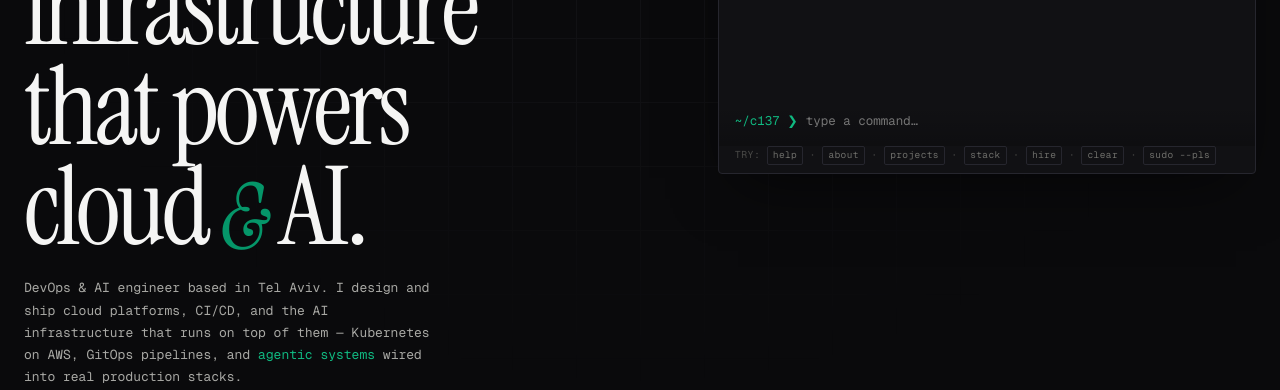
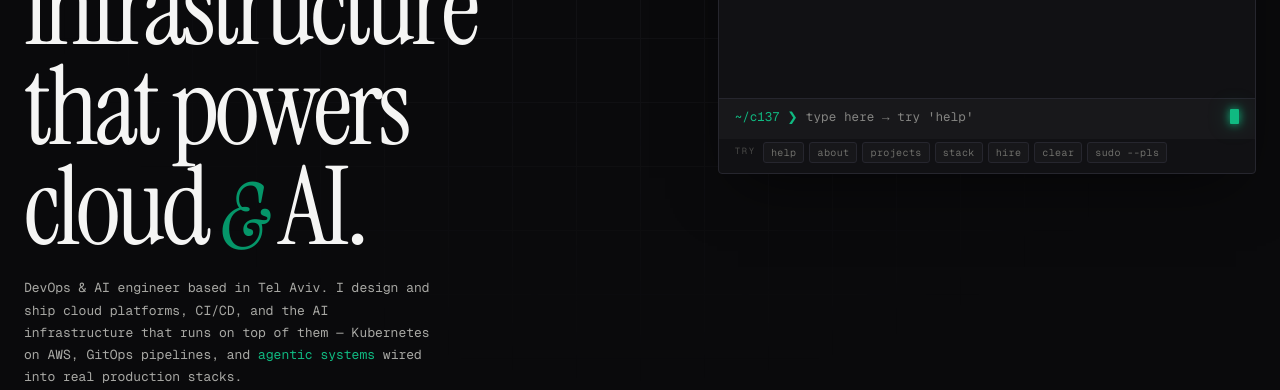
Before and after one commit to See-137/digital-business-card, a plain HTML site: page operator-console.html in a window 1280 px wide. Shown: the part 410-800 px from the top of the page. Drawn offline with nearby package versions, Linux system fonts and the light colour scheme.

Commit message:
feat: prominent idle cursor, type-here placeholder, cleaner tip bar

```diff
--- a/operator-console.html
+++ b/operator-console.html
@@ -385,8 +385,29 @@ body[data-grid="true"]::before {
 .term-input-line {
   display: flex;
   align-items: center;
-  padding: 6px 16px 16px;
-  background: linear-gradient(to bottom, transparent, rgba(0,0,0,0.2));
+  padding: 8px 16px 12px;
+  border-top: 1px solid var(--line-2);
+  background: rgba(255,255,255,0.03);
+  cursor: text;
+}
+.term-input-field {
+  flex: 1;
+  display: flex;
+  align-items: center;
+  position: relative;
+}
+/* Prominent idle block cursor — shown only when empty and not focused */
+.term-input-field:has(input:placeholder-shown:not(:focus))::after {
+  content: '';
+  display: inline-block;
+  width: 9px;
+  height: 15px;
+  background: var(--accent);
+  animation: caret 0.9s step-end infinite;
+  box-shadow: 0 0 10px var(--accent), 0 0 22px color-mix(in oklab, var(--accent) 40%, transparent);
+  border-radius: 1px;
+  margin-left: 1px;
+  flex-shrink: 0;
 }
 .term-input {
   flex: 1;
@@ -397,6 +418,13 @@ body[data-grid="true"]::before {
   font-family: var(--mono);
   font-size: 12.5px;
   caret-color: var(--accent);
+  caret-shape: block;
+  min-width: 0;
+}
+.term-input::placeholder {
+  color: var(--ink-2);
+  opacity: 0.75;
+  letter-spacing: 0.01em;
 }
 .term-cursor {
   display: inline-block;
@@ -409,20 +437,39 @@ body[data-grid="true"]::before {
 }
 @keyframes caret { 50% { opacity: 0; } }
 .term-tip {
+  display: flex;
+  align-items: center;
+  flex-wrap: wrap;
+  gap: 5px;
   font-size: 10px;
   color: var(--ink-4);
-  padding: 0 16px 8px;
+  padding: 3px 16px 10px;
   letter-spacing: 0.04em;
 }
+.term-tip-label {
+  font-family: var(--mono);
+  font-size: 9px;
+  letter-spacing: 0.18em;
+  text-transform: uppercase;
+  color: var(--ink-4);
+  margin-right: 2px;
+  flex-shrink: 0;
+}
 .term-tip kbd {
-  display: inline-block;
-  padding: 1px 5px;
+  display: inline-flex;
+  align-items: center;
+  padding: 2px 7px;
   border: 1px solid var(--line-2);
-  border-radius: 2px;
-  font-family: var(--mono);
-  font-size: 9.5px;
+  border-radius: 3px;
+  font-family: var(--mono);
+  font-size: 10px;
   color: var(--ink-3);
-}
+  background: rgba(255,255,255,0.025);
+  cursor: pointer;
+  transition: color 0.15s, border-color 0.15s;
+  white-space: nowrap;
+}
+.term-tip kbd:hover { color: var(--accent); border-color: var(--accent); }
 
 /* ------- SECTION HEADER ------- */
 section.block {
@@ -1104,10 +1151,13 @@ section.block {
         <div class="terminal-body" id="term-body"></div>
         <div class="term-input-line">
           <span class="term-prompt">~/c137 ❯</span>
-          <input class="term-input" id="term-input" autocomplete="off" autocapitalize="off" spellcheck="false" placeholder="type a command…">
+          <span class="term-input-field">
+            <input class="term-input" id="term-input" autocomplete="off" autocapitalize="off" spellcheck="false" placeholder="type here → try 'help'">
+          </span>
         </div>
         <div class="term-tip">
-          TRY: <kbd>help</kbd> · <kbd>about</kbd> · <kbd>projects</kbd> · <kbd>stack</kbd> · <kbd>hire</kbd> · <kbd>clear</kbd> · <kbd>sudo --pls</kbd>
+          <span class="term-tip-label">try</span>
+          <kbd>help</kbd><kbd>about</kbd><kbd>projects</kbd><kbd>stack</kbd><kbd>hire</kbd><kbd>clear</kbd><kbd>sudo --pls</kbd>
         </div>
       </div>
     </div>
```
Also changed, not shown: index.html (+61 -11 lines).
